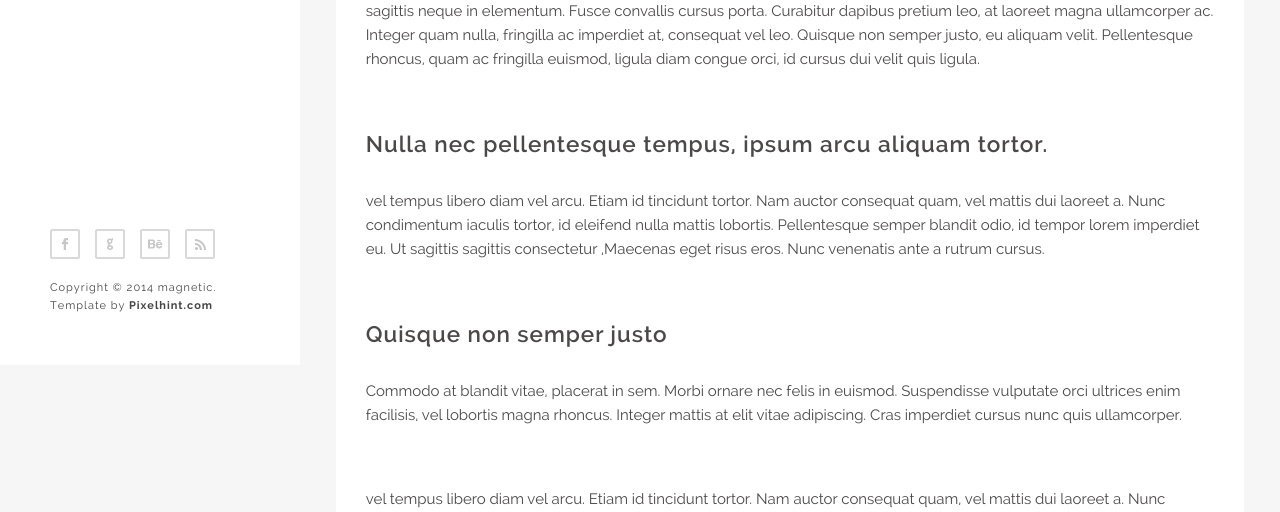
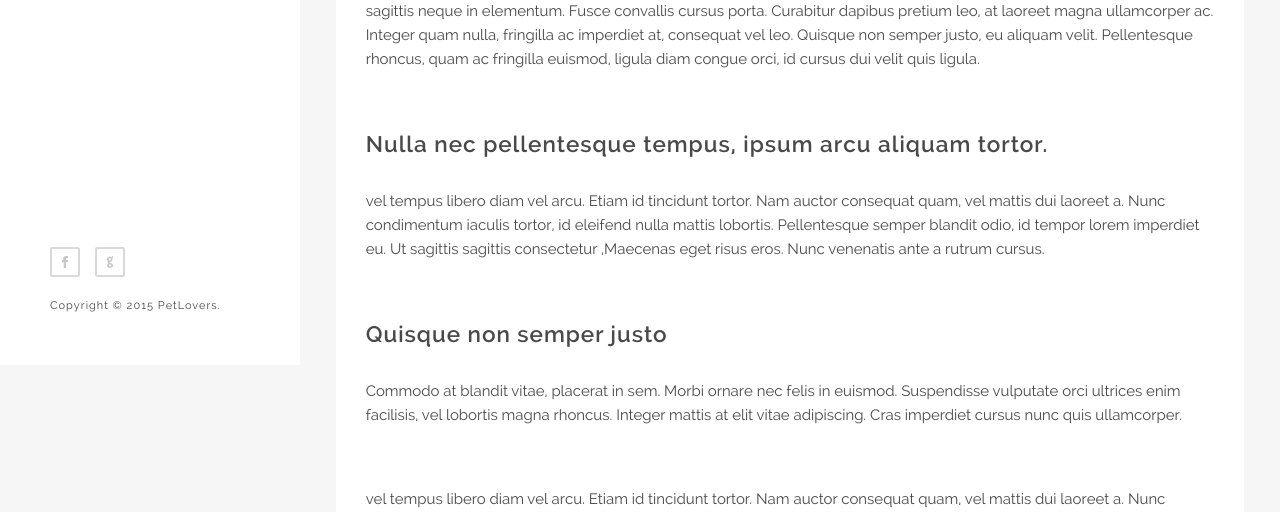
Before and after one commit to jmoraxix/PetLovers, a PHP site: page /inner.php in a window 1280 px wide. Shown: the part 435-947 px from the top of the page. Run offline with PHP 8.4, Linux system fonts and the light colour scheme.

Commit message:
- Arreglo inner.php.

```diff
--- a/inner.php
+++ b/inner.php
@@ -31,15 +31,10 @@
                         <ul class="social clearfix">
                                 <li><a href="#" class="fb" data-title="Facebook"></a></li>
                                 <li><a href="#" class="google" data-title="Google +"></a></li>
-				<li><a href="#" class="behance" data-title="Behance"></a></li>
-				<!--<li><a href="#" class="twitter" data-title="Twitter"></a></li>
-				<li><a href="#" class="dribble" data-title="Dribble"></a></li>-->
-				<li><a href="#" class="rss" data-title="RSS"></a></li>
                         </ul><!-- end social -->
 
                         <div class="rights">
-				<p>Copyright © 2014 magnetic.</p>
-				<p>Template by <a href="">Pixelhint.com</a></p>
+                                <p>Copyright © 2015 PetLovers.</p>
                         </div><!-- end rights -->
                 </div ><!-- end footer -->
 	</header><!-- end header -->
```
Lines whose indentation alone changed are shown as unchanged.
